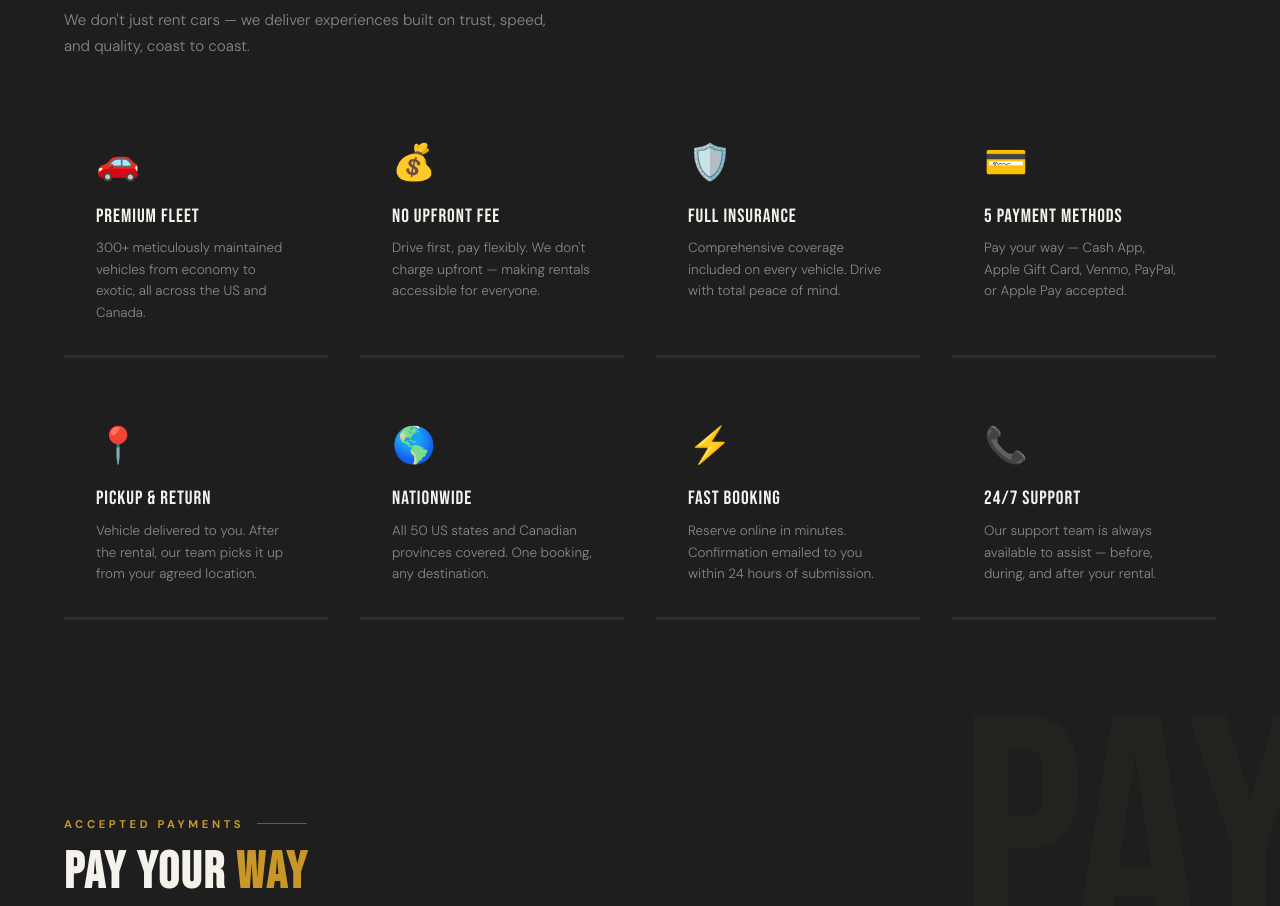
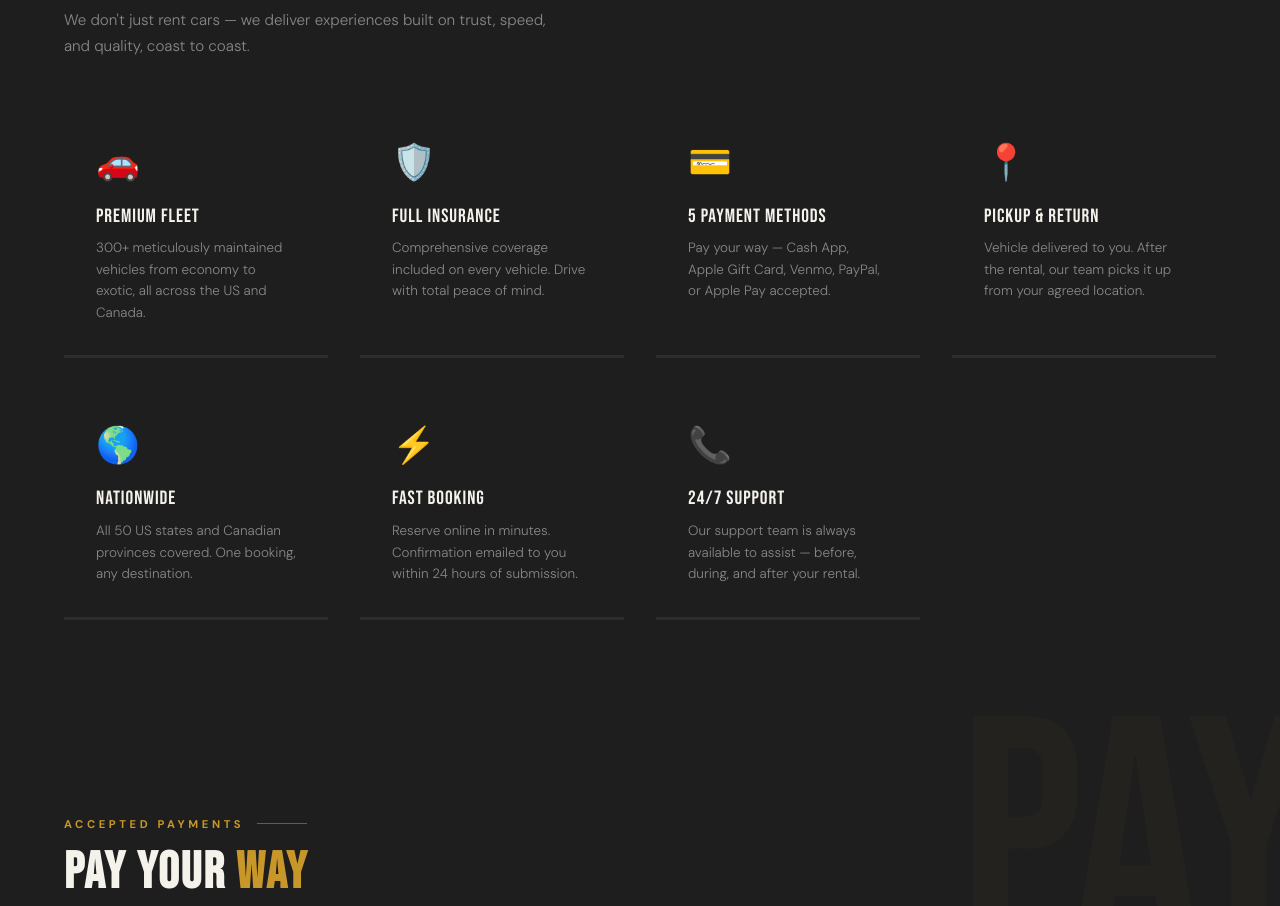
Before and after one commit to autohaul-sudo/autohaul, a plain HTML site: page auto-haul/index.html in a window 1280 px wide. Shown: the part 4501-5407 px from the top of the page. Drawn offline with nearby package versions, Linux system fonts and the light colour scheme.

Commit message:
Update index.html

```diff
--- a/auto-haul/index.html
+++ b/auto-haul/index.html
@@ -387,11 +387,6 @@
       <p class="why-text">300+ meticulously maintained vehicles from economy to exotic, all across the US and Canada.</p>
     </div>
     <div class="why-card">
-      <div class="why-icon">💰</div>
-      <div class="why-title">No Upfront Fee</div>
-      <p class="why-text">Drive first, pay flexibly. We don't charge upfront — making rentals accessible for everyone.</p>
-    </div>
-    <div class="why-card">
       <div class="why-icon">🛡️</div>
       <div class="why-title">Full Insurance</div>
       <p class="why-text">Comprehensive coverage included on every vehicle. Drive with total peace of mind.</p>
```
